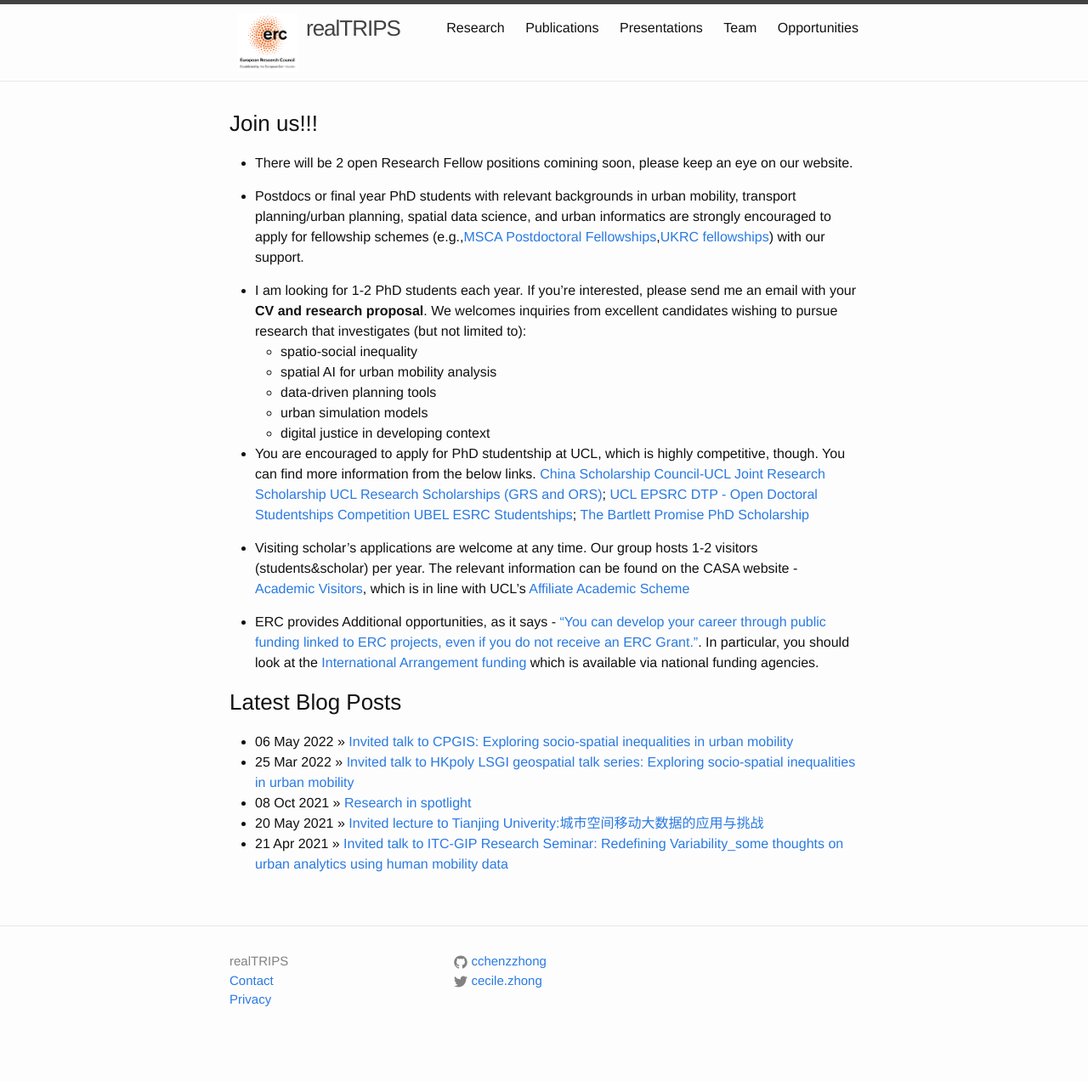
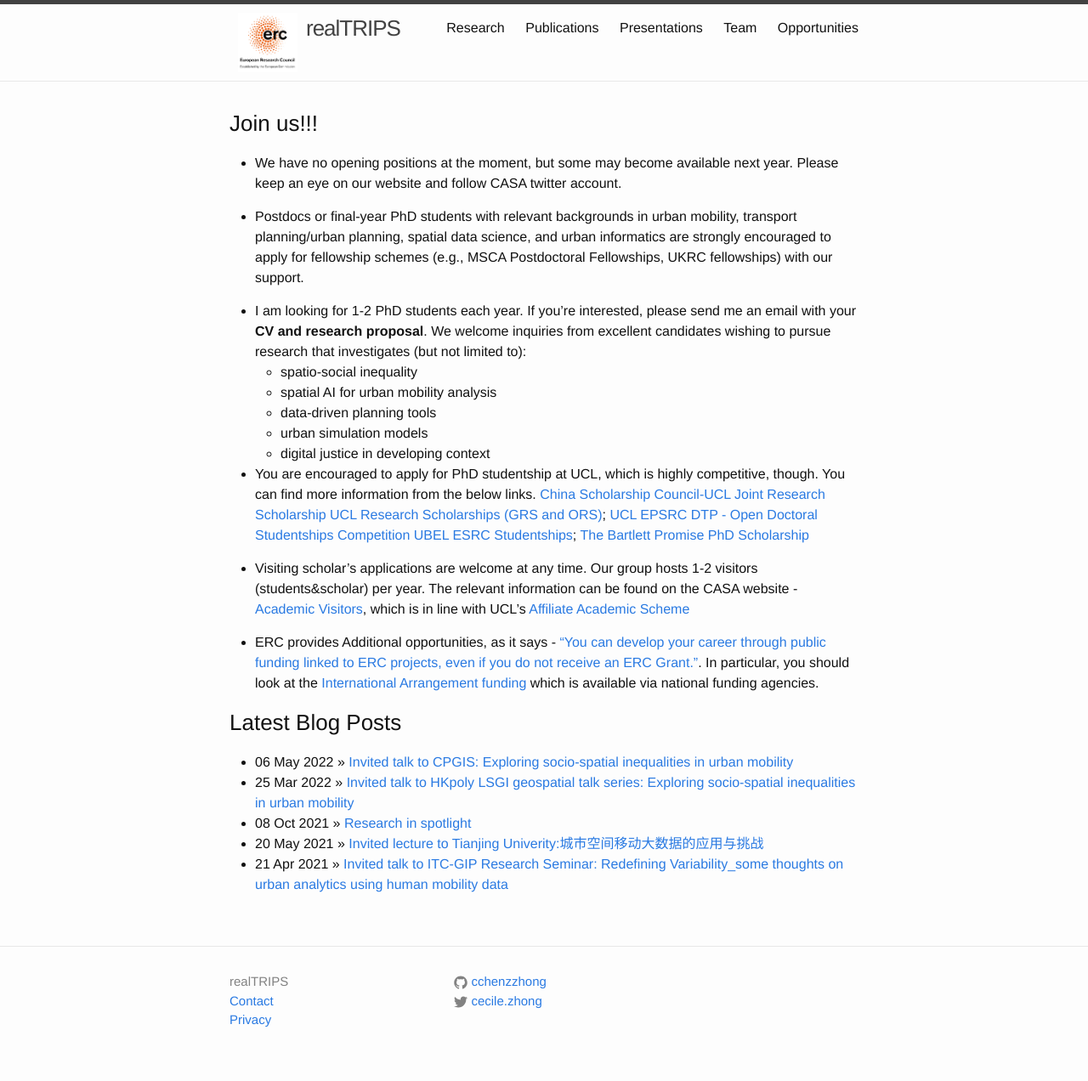
Before and after one commit to c-zhong-ucl-ac-uk/realTRIPS, a Jekyll site: the page built from opportunities.md, in a window 1280 px wide. Shown: the whole page at 85% size. Built offline with Jekyll 4.4.1, drawn with Linux system fonts in a browser that asks for light colours; our own code applies the rules of GitHub Pages for plain Markdown files; before the commit the page ends 1248 px from its top, so only the background shows below that.

Commit message:
Update opportunities.md

```diff
--- a/opportunities.md
+++ b/opportunities.md
@@ -6,11 +6,11 @@ tagline:
 
 ### Join us!!!
 
-- There will be 2 open Research Fellow positions comining soon, please keep an eye on our website.
+- We have no opening positions at the moment, but some may become available next year. Please keep an eye on our website and follow CASA twitter account.
 
-- Postdocs or final year PhD students with relevant backgrounds in urban mobility, transport planning/urban planning, spatial data science, and urban informatics are strongly encouraged to apply for fellowship schemes (e.g.,[MSCA Postdoctoral Fellowships](https://marie-sklodowska-curie-actions.ec.europa.eu/actions/postdoctoral-fellowships),[UKRC fellowships](https://www.ukri.org/what-we-offer/developing-people-and-skills/epsrc/fellowships/)) with our support.
+- Postdocs or final-year PhD students with relevant backgrounds in urban mobility, transport planning/urban planning, spatial data science, and urban informatics are strongly encouraged to apply for fellowship schemes (e.g., MSCA Postdoctoral Fellowships, UKRC fellowships) with our support.
 
-- I am looking for 1-2 PhD students each year. If you’re interested, please send me an email with your **CV and research proposal**. We welcomes inquiries from excellent candidates wishing to pursue research that investigates (but not limited to):
+- I am looking for 1-2 PhD students each year. If you’re interested, please send me an email with your **CV and research proposal**. We welcome inquiries from excellent candidates wishing to pursue research that investigates (but not limited to):
     - spatio-social inequality
     - spatial AI for urban mobility analysis
     - data-driven planning tools
```
